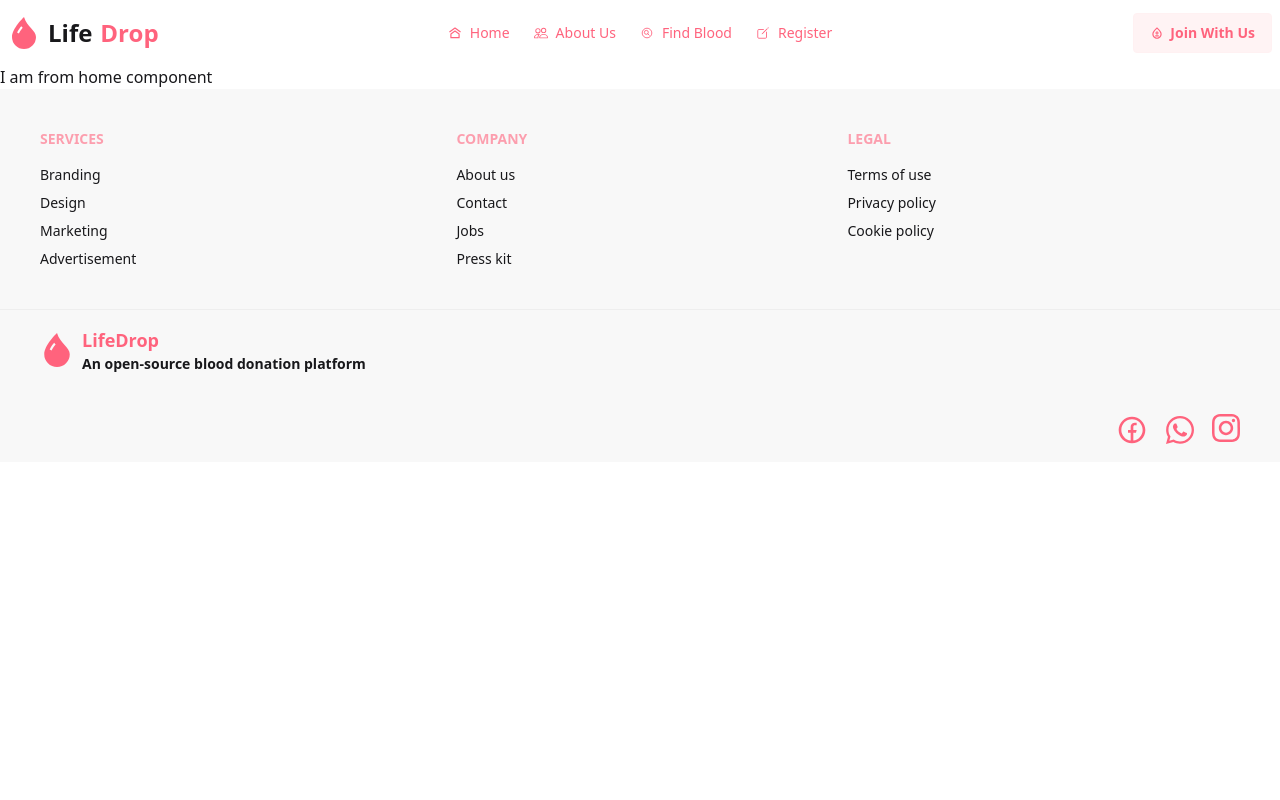
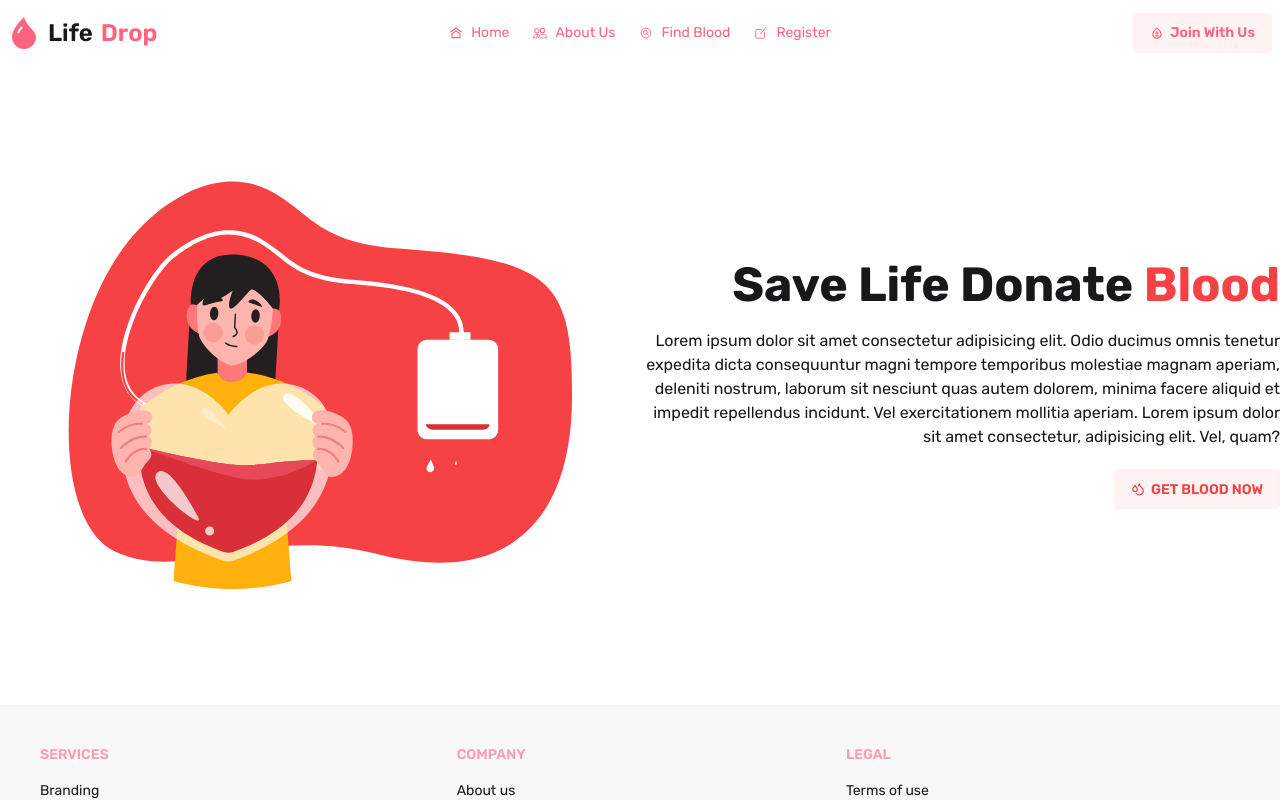
Before and after one commit to jahidul2004/LifeDrop, a React (Vite) app: page / in a window 1280 px wide. Shown: the top 800 px of the page. Built offline with nearby package versions, Linux system fonts and the light colour scheme.

Commit message:
Hero section complete.

```diff
--- a/index.html
+++ b/index.html
@@ -2,6 +2,14 @@
 <html lang="en" data-theme="light">
     <head>
         <meta charset="UTF-8" />
+        <style>
+            @import url("https://fonts.googleapis.com/css2?family=Rubik:ital,wght@0,300..900;1,300..900&display=swap");
+
+            .fontPrimary {
+                font-family: "Rubik", sans-serif;
+                font-optical-sizing: auto;
+            }
+        </style>
         <link
             rel="icon"
             type="image/svg+xml"
@@ -11,7 +19,7 @@
         <title>LifeDrop</title>
     </head>
     <body>
-        <div id="root"></div>
+        <div class="fontPrimary" id="root"></div>
         <script type="module" src="/src/main.jsx"></script>
     </body>
 </html>
--- a/package.json
+++ b/package.json
@@ -12,6 +12,7 @@
   "dependencies": {
     "@tailwindcss/vite": "^4.1.4",
     "localforage": "^1.10.0",
+    "lottie-react": "^2.4.1",
     "match-sorter": "^8.0.0",
     "react": "^19.0.0",
     "react-dom": "^19.0.0",
--- a/src/pages/Home/Home.jsx
+++ b/src/pages/Home/Home.jsx
@@ -1,8 +1,11 @@
+import Hero from "./hero/Hero";
 
 const Home = () => {
     return (
-        <div>
-            I am from home component
+        <div className="w-[95%] md:container mx-auto">
+            {/* Hero */}
+            <Hero></Hero>
+            {/* Hero end */}
         </div>
     );
 };
--- /dev/null
+++ b/src/pages/Home/hero/Hero.jsx
@@ -0,0 +1,40 @@
+import Lottie from "lottie-react";
+import lottieFiles from "../../../assets/lottie/HeroLottie.json";
+import { Link } from "react-router-dom";
+import { LuDroplets } from "react-icons/lu";
+
+const Hero = () => {
+    return (
+        <div className="grid grid-cols-2 justify-center items-center">
+            {/* Lottie */}
+            <div>
+                <Lottie animationData={lottieFiles}></Lottie>
+            </div>
+            {/* Lottie end */}
+
+            {/* Info */}
+            <div className="text-right">
+                <h1 className="text-3xl md:text-5xl font-bold mb-5">
+                    Save Life Donate{" "}
+                    <span className="text-[#f64245]">Blood</span>
+                </h1>
+                <p>
+                    Lorem ipsum dolor sit amet consectetur adipisicing elit.
+                    Odio ducimus omnis tenetur expedita dicta consequuntur magni
+                    tempore temporibus molestiae magnam aperiam, deleniti
+                    nostrum, laborum sit nesciunt quas autem dolorem, minima
+                    facere aliquid et impedit repellendus incidunt. Vel
+                    exercitationem mollitia aperiam. Lorem ipsum dolor sit amet
+                    consectetur, adipisicing elit. Vel, quam?
+                </p>
+                <Link className="mt-5 btn btn-soft btn-error text-[#f64245]">
+                    <LuDroplets />
+                    GET BLOOD NOW
+                </Link>
+            </div>
+            {/* Info end */}
+        </div>
+    );
+};
+
+export default Hero;
--- a/src/shared/navbar/NavBar.jsx
+++ b/src/shared/navbar/NavBar.jsx
@@ -34,7 +34,7 @@ const NavBar = () => {
         </>
     );
     return (
-        <div className="sticky top-0">
+        <div className="sticky top-0 bg-white z-50">
             <div className="w-[95%] md:container mx-auto navbar">
                 <div className="navbar-start">
                     <div className="dropdown">
```
Also changed, not shown: 1 other file (tests, documents, lock files or other folders).
